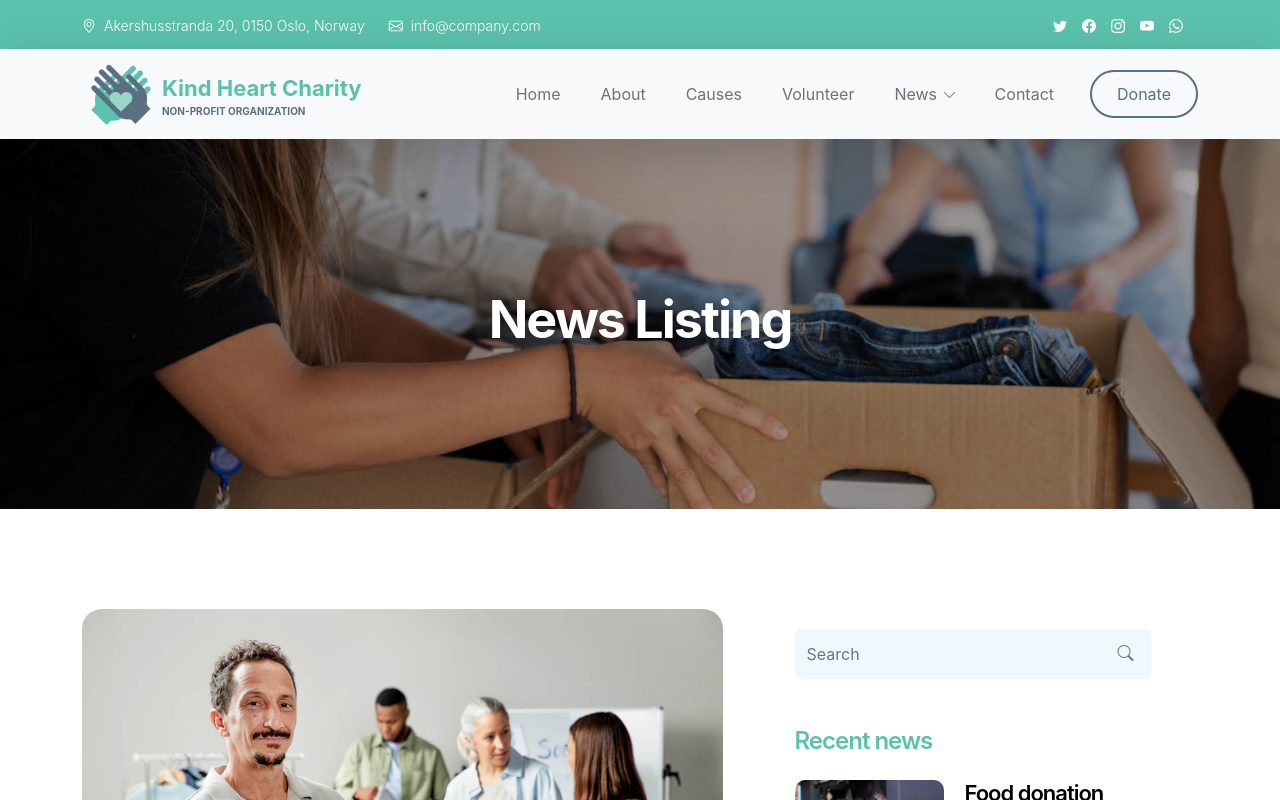
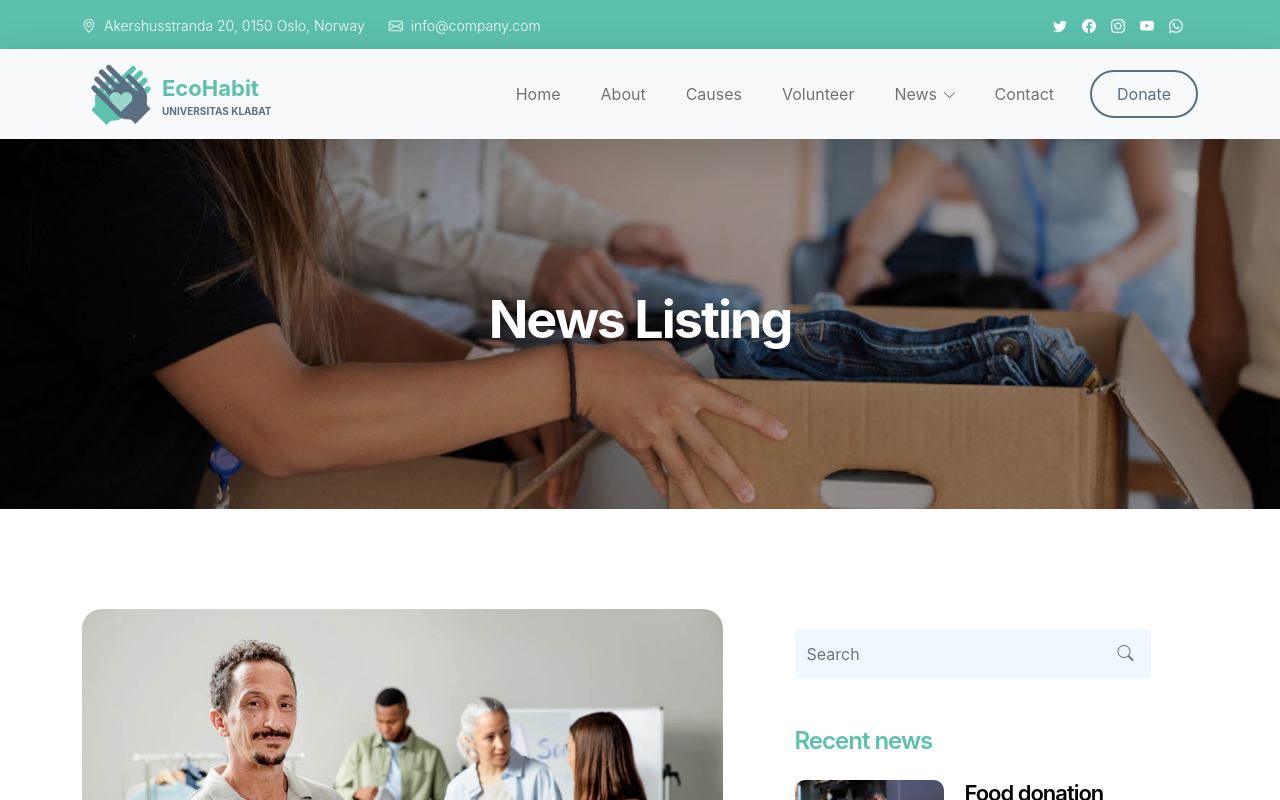
Before and after one commit to norcee25/EcoHabit, a React (Create React App) app: page / in a window 1280 px wide. Shown: the top 800 px of the page. Built offline with nearby package versions, Linux system fonts and the light colour scheme.

Commit message:
adding progress 1

```diff
--- a/src/conponents/News/index.js
+++ b/src/conponents/News/index.js
@@ -43,8 +43,8 @@ const News = () => {
       <a className="navbar-brand" href="index.html">
         <img src="assets/images/logo.png" className="logo img-fluid" alt />
         <span>
-          Kind Heart Charity
-          <small>Non-profit Organization</small>
+          EcoHabit
+          <small>Universitas Klabat</small>
         </span>
       </a>
       <button className="navbar-toggler" type="button" data-bs-toggle="collapse" data-bs-target="#navbarNav" aria-controls="navbarNav" aria-expanded="false" aria-label="Toggle navigation">
```
